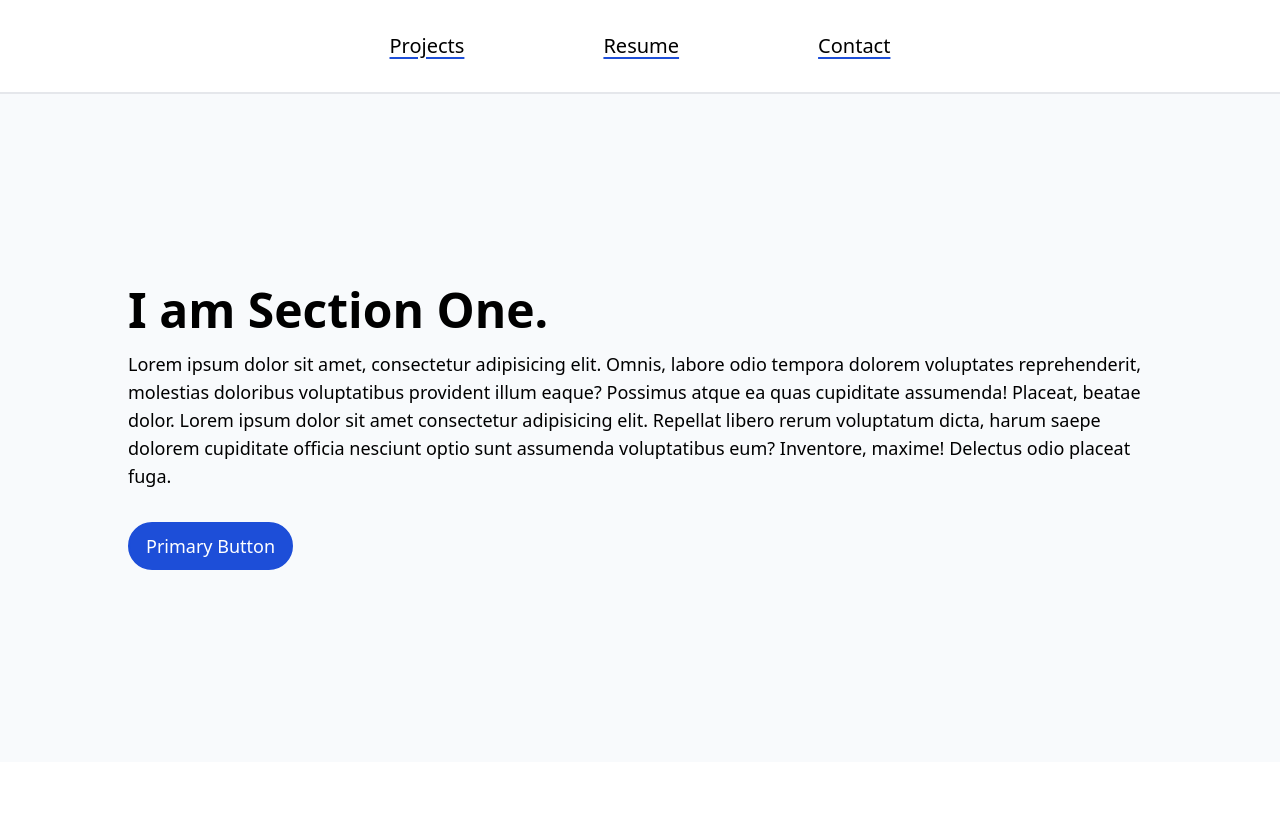
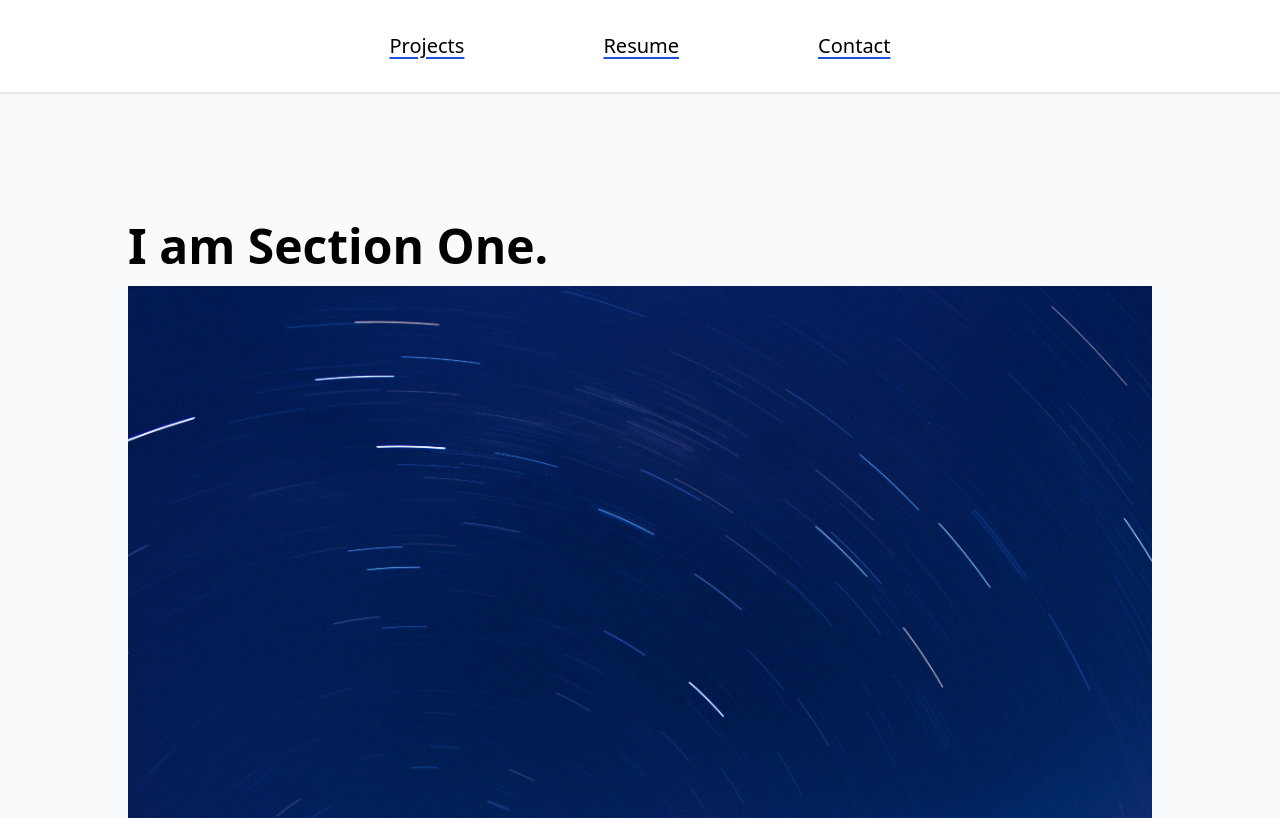
Before and after one commit to dj4815/hello, a React (Vite) app: page / in a window 1280 px wide. Shown: the top 818 px of the page. Built offline with nearby package versions, Linux system fonts and the light colour scheme.

Commit message:
add image component

```diff
--- /dev/null
+++ b/src/components/Image.jsx
@@ -0,0 +1,3 @@
+export default function Image({ image }) {
+  return <img src={image} className="mb-4" />;
+}
--- a/src/components/Main.jsx
+++ b/src/components/Main.jsx
@@ -7,6 +7,7 @@ export default function Main() {
   return (
     <>
       <Section
+        image="./src/assets/star-trails.jpg"
         heading="I am Section One."
         paragraph="Lorem ipsum dolor sit amet, consectetur adipisicing elit. Omnis, labore
         odio tempora dolorem voluptates reprehenderit, molestias doloribus
--- a/src/components/Section.jsx
+++ b/src/components/Section.jsx
@@ -1,5 +1,6 @@
 import Button from "./Button";
 import Heading2 from "./Heading2";
+import Image from "./Image";
 import Paragraph from "./Paragraph";
 
 export default function Section({
@@ -7,10 +8,12 @@ export default function Section({
   paragraph,
   buttonText,
   buttonVariant,
+  image,
 }) {
   return (
-    <div className="container-2xl bg-slate-50 px-8 sm:px-32 3xl:px-96 2xl:mx-72 py-24 lg:py-48">
+    <div className="container-2xl bg-slate-50 px-8 sm:px-32 3xl:px-96 2xl:mx-48 py-16 lg:py-32">
       <Heading2 text={heading} />
+      <Image image={image} />
       <Paragraph text={paragraph} />
       <Button text={buttonText} variant={buttonVariant} />
     </div>
```
Also changed, not shown: src/assets/blue-waves.jpg (added), src/assets/star-trails.jpg (added).
